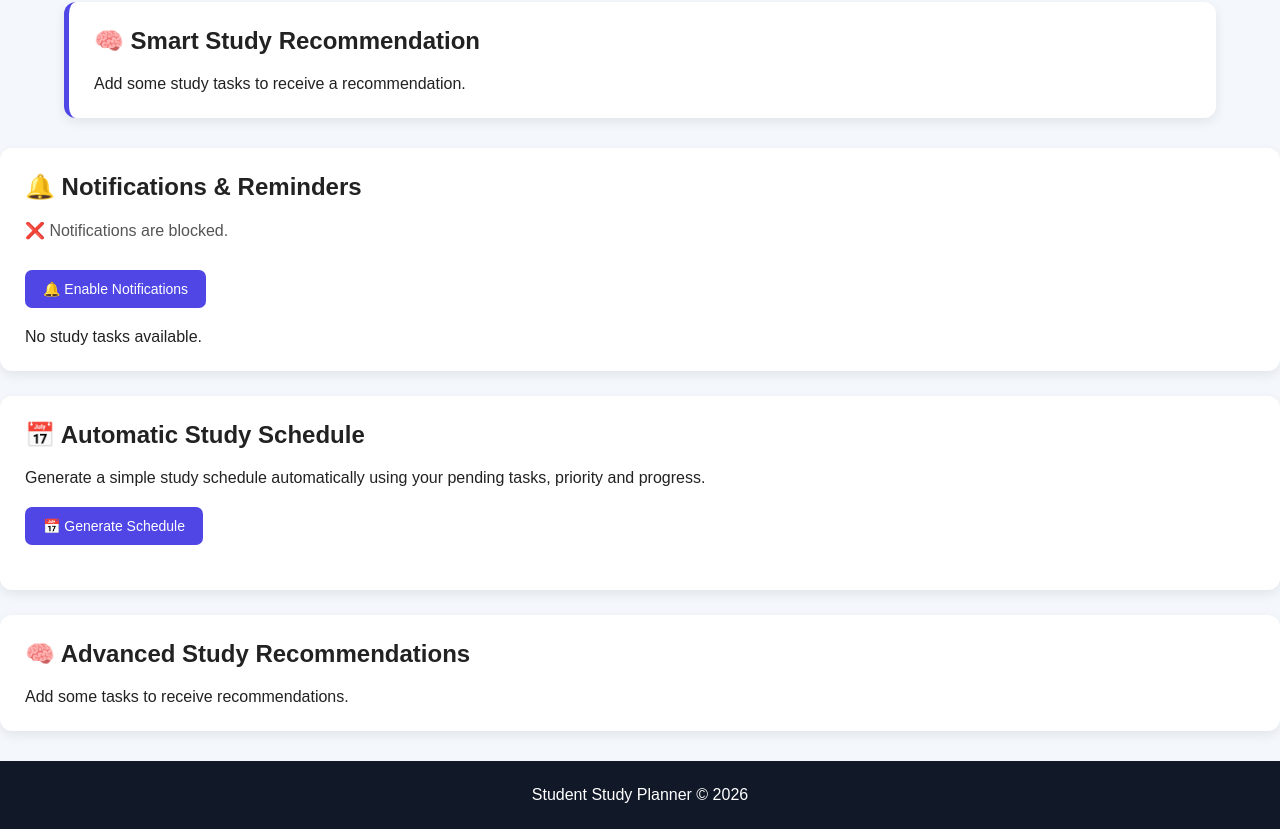
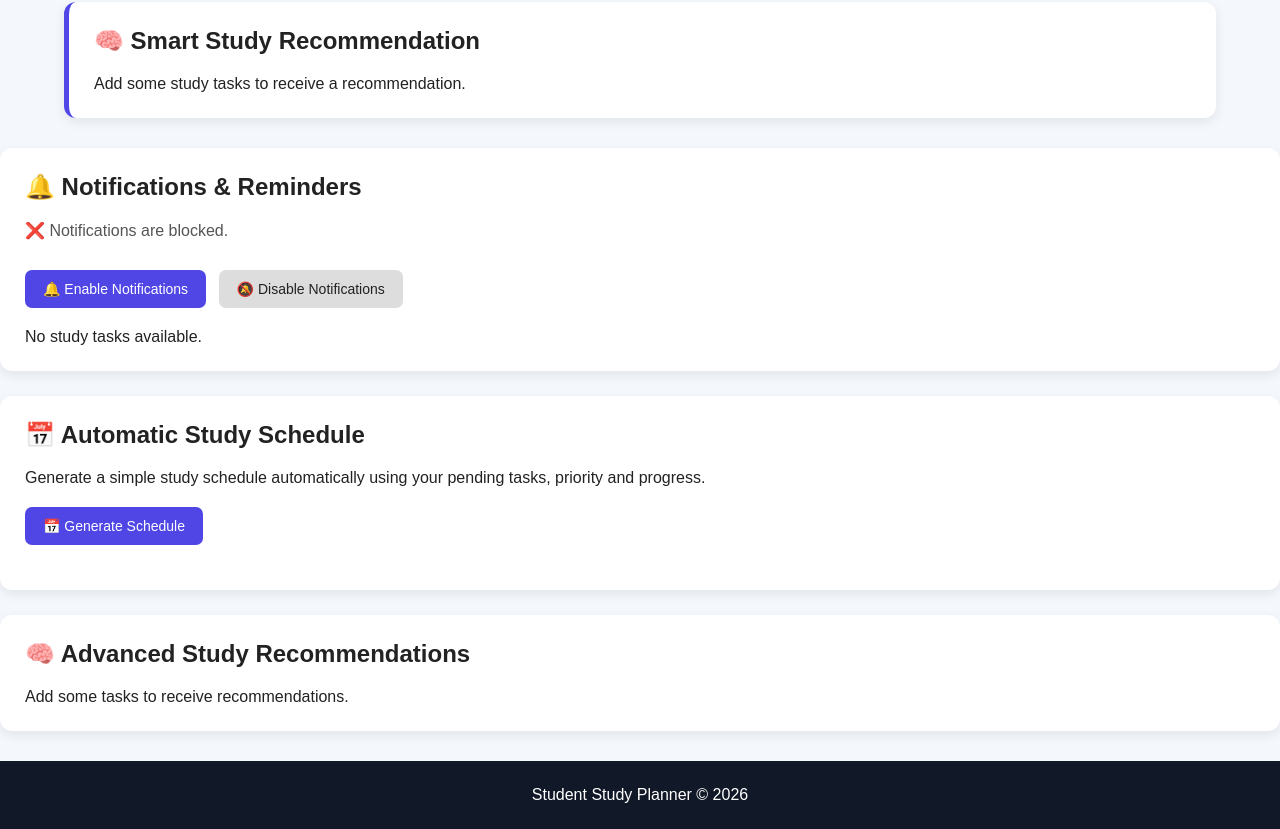
Before and after one commit to AngelinaClarke/studymate-study-planner, a plain HTML site: page index.html in a window 1280 px wide. Shown: the part 2051-2880 px from the top of the page. Drawn offline with Linux system fonts and the light colour scheme.

Commit message:
Add button to disable notifications

```diff
--- a/index.html
+++ b/index.html
@@ -371,6 +371,15 @@
         🔔 Enable Notifications
     </button>
 
+    <button
+        class="cancel-btn"
+        id="disableNotificationsBtn"
+    >
+        🔕 Disable Notifications
+    </button>
+
+</div>
+
     <div id="reminderList"></div>
 
 </section>
```
